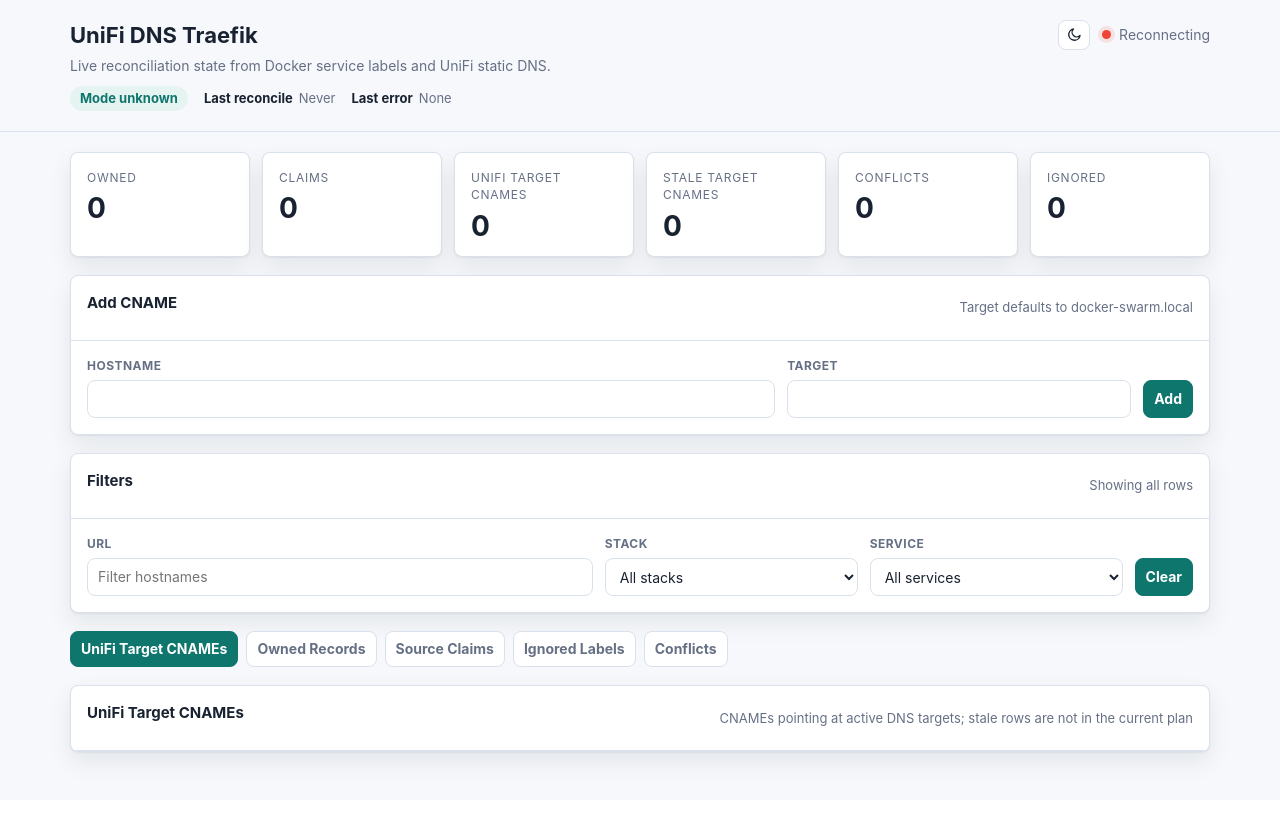
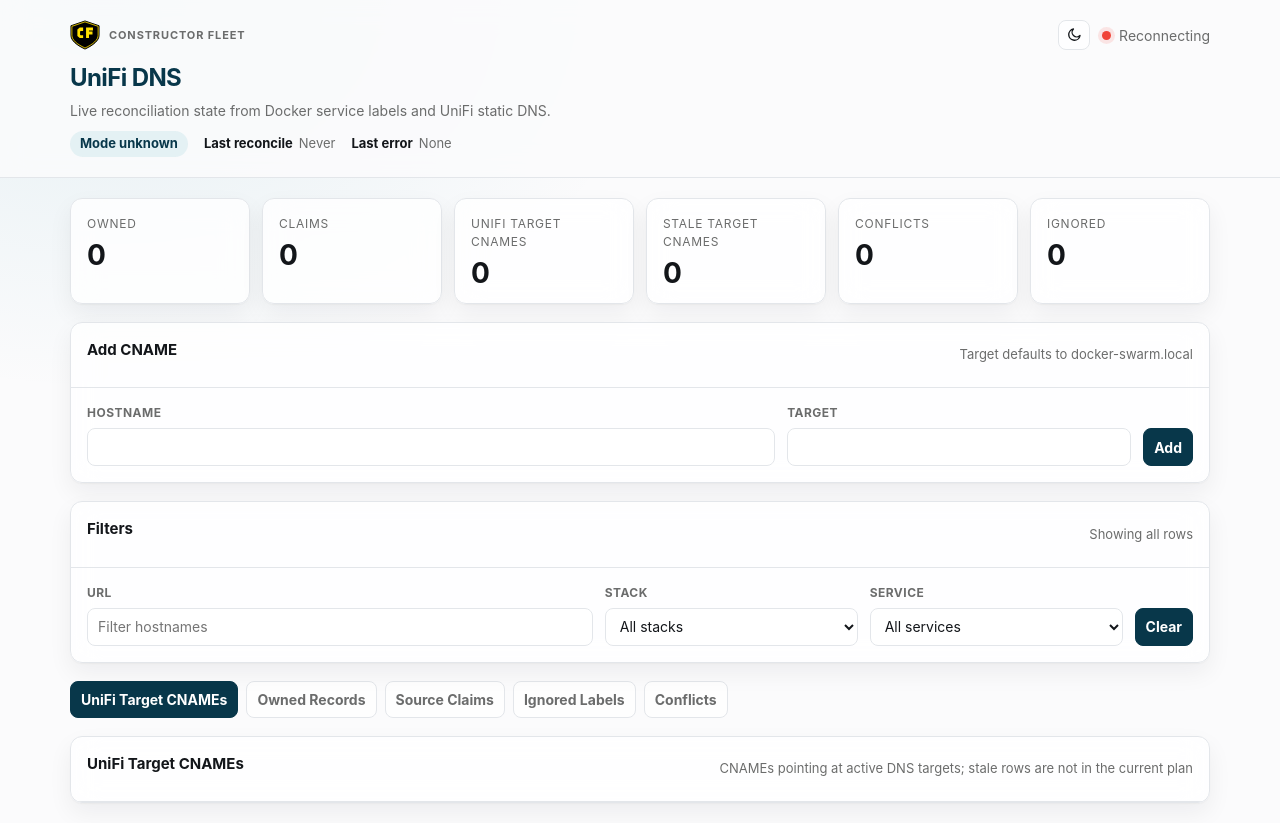
Before and after one commit to constructorfleet/traefik-unifi-dns, a Python web app: template app/templates/dashboard.html in a window 1280 px wide. Before the commit the page ends 772 px from the top, so only its background shows below. Run offline with Jinja, Linux system fonts and the light colour scheme; the template is opened without the code that fills it, so the values that code supplies are empty.

Commit message:
update custom branding

```diff
--- a/app/templates/dashboard.html
+++ b/app/templates/dashboard.html
@@ -3,52 +3,60 @@
 <head>
   <meta charset="utf-8">
   <meta name="viewport" content="width=device-width, initial-scale=1">
-  <title>UniFi DNS Traefik</title>
+  <link rel="icon" href="/favicon.svg" type="image/svg+xml">
+  <title>Constructor Fleet | UniFi DNS</title>
   <style>
     :root{
       color-scheme:light;
-      --bg:#f6f8fb;
-      --panel:#ffffff;
-      --text:#182230;
-      --muted:#667085;
-      --line:#d9e1ec;
-      --accent:#0f766e;
-      --accent-soft:#e6f4f1;
+      --bg:#fbfbfc;
+      --panel:rgba(255,255,255,.78);
+      --text:#13161a;
+      --body:#3f3f3f;
+      --muted:#6b6c6c;
+      --line:#e3e6ea;
+      --accent:#08374a;
+      --accent-hover:#3f3f3f;
+      --active:#2a8da9;
+      --focus:#0e6a8f;
+      --accent-soft:#e4f1f4;
       --warn:#b42318;
       --warn-soft:#fff1f0;
-      --table-head:#eef3f8;
-      --shadow:0 1px 2px rgba(16,24,40,.06),0 10px 24px rgba(16,24,40,.08);
+      --table-head:#f4f7f8;
+      --shadow:0 1px 2px rgba(19,22,26,.04),0 10px 24px rgba(19,22,26,.06);
     }
     [data-theme="dark"]{
       color-scheme:dark;
-      --bg:#0f1419;
-      --panel:#151b22;
-      --text:#e5edf5;
-      --muted:#94a3b8;
-      --line:#2d3745;
-      --accent:#2dd4bf;
-      --accent-soft:#12332f;
+      --bg:#111a1e;
+      --panel:rgba(22,34,39,.88);
+      --text:#edf4f5;
+      --body:#d7e2e4;
+      --muted:#a5b5b8;
+      --line:#304247;
+      --accent:#2a8da9;
+      --accent-hover:#57a9bf;
+      --active:#57a9bf;
+      --focus:#67bfd5;
+      --accent-soft:#1b3941;
       --warn:#fb7185;
       --warn-soft:#3b1720;
-      --table-head:#1d2630;
-      --shadow:0 1px 2px rgba(0,0,0,.32),0 10px 24px rgba(0,0,0,.28);
+      --table-head:#1d2c31;
+      --shadow:0 1px 2px rgba(0,0,0,.24),0 10px 24px rgba(0,0,0,.2);
     }
     *{box-sizing:border-box}
     body{
       margin:0;
-      background:var(--bg);
+      background:radial-gradient(ellipse at 8% 0%,#2a8da91c,transparent 35rem),var(--bg);
       color:var(--text);
-      font:14px/1.45 Inter,ui-sans-serif,system-ui,-apple-system,BlinkMacSystemFont,"Segoe UI",sans-serif;
+      font:14px/1.5 "Avenir Next",Inter,ui-sans-serif,system-ui,-apple-system,BlinkMacSystemFont,"Segoe UI",sans-serif;
     }
     header{
       position:sticky;
       top:0;
       z-index:2;
       border-bottom:1px solid var(--line);
-      background:rgba(246,248,251,.94);
-      backdrop-filter:blur(12px);
+      background:color-mix(in srgb,var(--bg) 88%,transparent);
+      backdrop-filter:blur(14px);
     }
-    [data-theme="dark"] header{background:rgba(15,20,25,.94)}
     .shell{max-width:1180px;margin:0 auto;padding:20px}
     .topbar{display:flex;align-items:flex-start;justify-content:space-between;gap:16px}
     .header-main{display:grid;gap:10px;min-width:0}
@@ -56,7 +64,9 @@
     .meta-item{display:flex;align-items:center;gap:6px;min-width:0}
     .meta-label{font-weight:700;color:var(--text)}
     .meta-value{overflow-wrap:anywhere}
-    h1{margin:0;font-size:22px;font-weight:700;letter-spacing:0}
+    .brand{display:flex;align-items:center;gap:9px;margin-bottom:10px;color:var(--muted);font-size:11px;font-weight:700;letter-spacing:.08em;text-transform:uppercase}
+    .brand-mark{display:block;width:30px;height:30px;flex:0 0 30px}
+    h1{margin:0;color:var(--accent);font-size:24px;font-weight:650;letter-spacing:-.025em}
     h2{margin:0 0 10px;font-size:15px;font-weight:700;letter-spacing:0}
     .subtitle{margin:4px 0 0;color:var(--muted)}
     .status{display:flex;align-items:center;gap:8px;color:var(--muted);white-space:nowrap}
@@ -69,8 +79,9 @@
     .card,.panel{
       background:var(--panel);
       border:1px solid var(--line);
-      border-radius:8px;
+      border-radius:12px;
       box-shadow:var(--shadow);
+      backdrop-filter:blur(14px);
     }
     .card{padding:16px}
     .label{color:var(--muted);font-size:12px;text-transform:uppercase;letter-spacing:.06em}
@@ -111,8 +122,10 @@
       font:inherit;
       padding:7px 10px;
     }
-    button{cursor:pointer;background:var(--accent);border-color:var(--accent);color:#fff;font-weight:700}
-    button:hover{filter:brightness(.96)}
+    button{cursor:pointer;background:var(--accent);border-color:var(--accent);color:#fff;font-weight:700;transition:background-color 150ms ease,border-color 150ms ease,box-shadow 150ms ease,transform 150ms ease}
+    button:hover{background:var(--accent-hover);border-color:var(--accent-hover)}
+    button:active{transform:translateY(1px)}
+    :focus-visible{outline:2px solid var(--focus);outline-offset:2px}
     button.danger{background:var(--warn);border-color:var(--warn)}
     button.secondary{background:var(--panel);border-color:var(--line);color:var(--text)}
     .icon-button{display:inline-flex;align-items:center;justify-content:center;width:32px;min-height:30px;padding:5px}
@@ -130,6 +143,7 @@
     code{font-family:ui-monospace,SFMono-Regular,Menlo,Monaco,Consolas,monospace;font-size:12px}
     .empty{padding:22px 16px;color:var(--muted)}
     .error-text{color:var(--warn)}
+    @media (prefers-reduced-motion:reduce){*,*::before,*::after{scroll-behavior:auto!important;transition-duration:.01ms!important}}
     @media (max-width:760px){
       .shell{padding:14px}
       .topbar{align-items:flex-start;flex-direction:column}
@@ -146,7 +160,8 @@
     <div class="shell topbar">
       <div class="header-main">
         <div>
-          <h1>UniFi DNS Traefik</h1>
+          <div class="brand"><img class="brand-mark" src="/favicon.svg" alt=""><span>Constructor Fleet</span></div>
+          <h1>UniFi DNS</h1>
           <p class="subtitle">Live reconciliation state from Docker service labels and UniFi static DNS.</p>
         </div>
         <div class="header-meta" aria-label="Controller status">
@@ -569,7 +584,7 @@
       tab.addEventListener("click", () => showPanel(tab.dataset.tab));
     });
 
-    applyTheme(localStorage.getItem("theme") || (matchMedia("(prefers-color-scheme: dark)").matches ? "dark" : "light"));
+    applyTheme(localStorage.getItem("theme") || "light");
     connectEvents();
   </script>
 </body>
```
Also changed, not shown: app/web.py (+13 -0 lines), README.md, app/static/favicon.svg (added), 1 other file.
